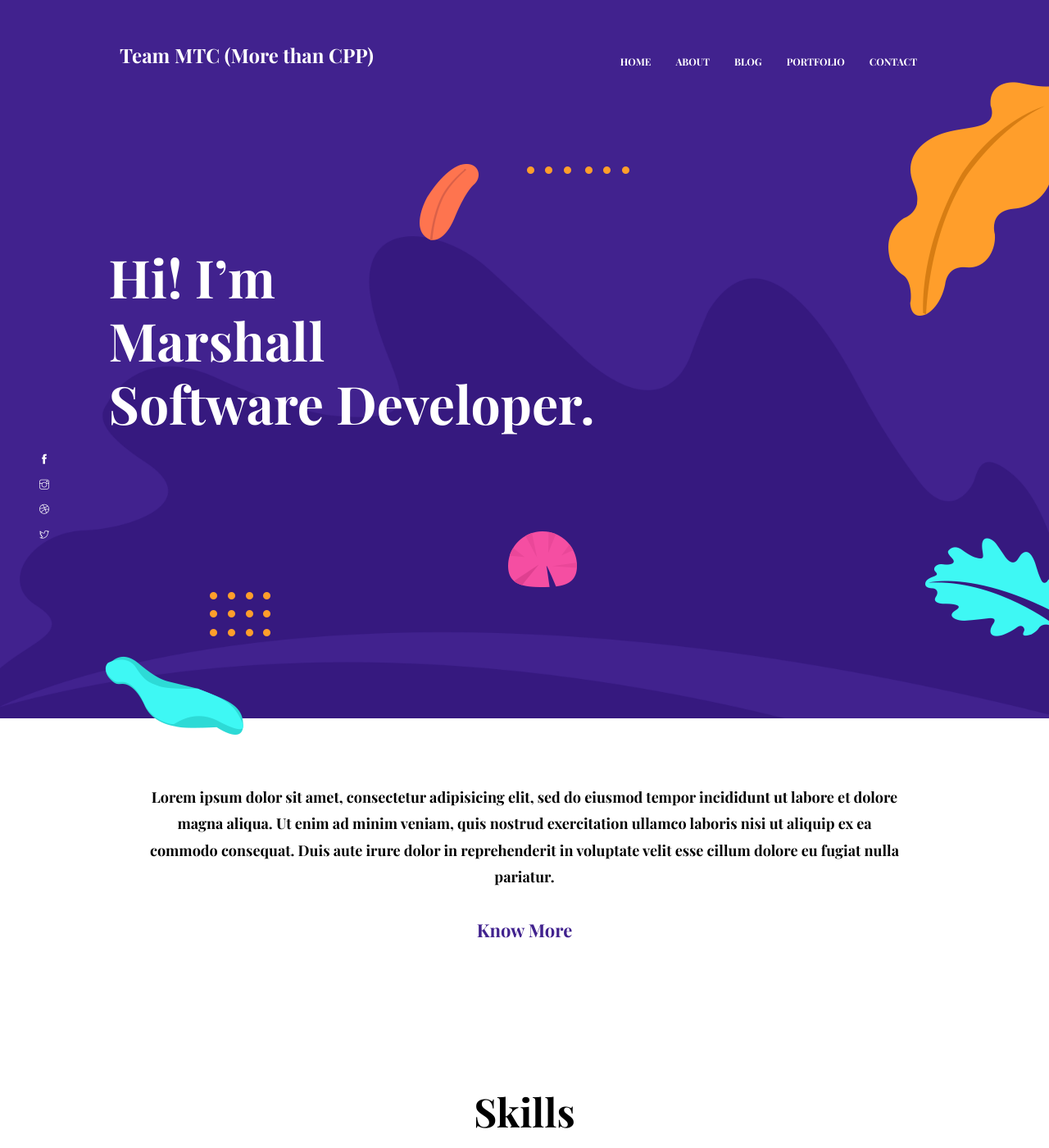
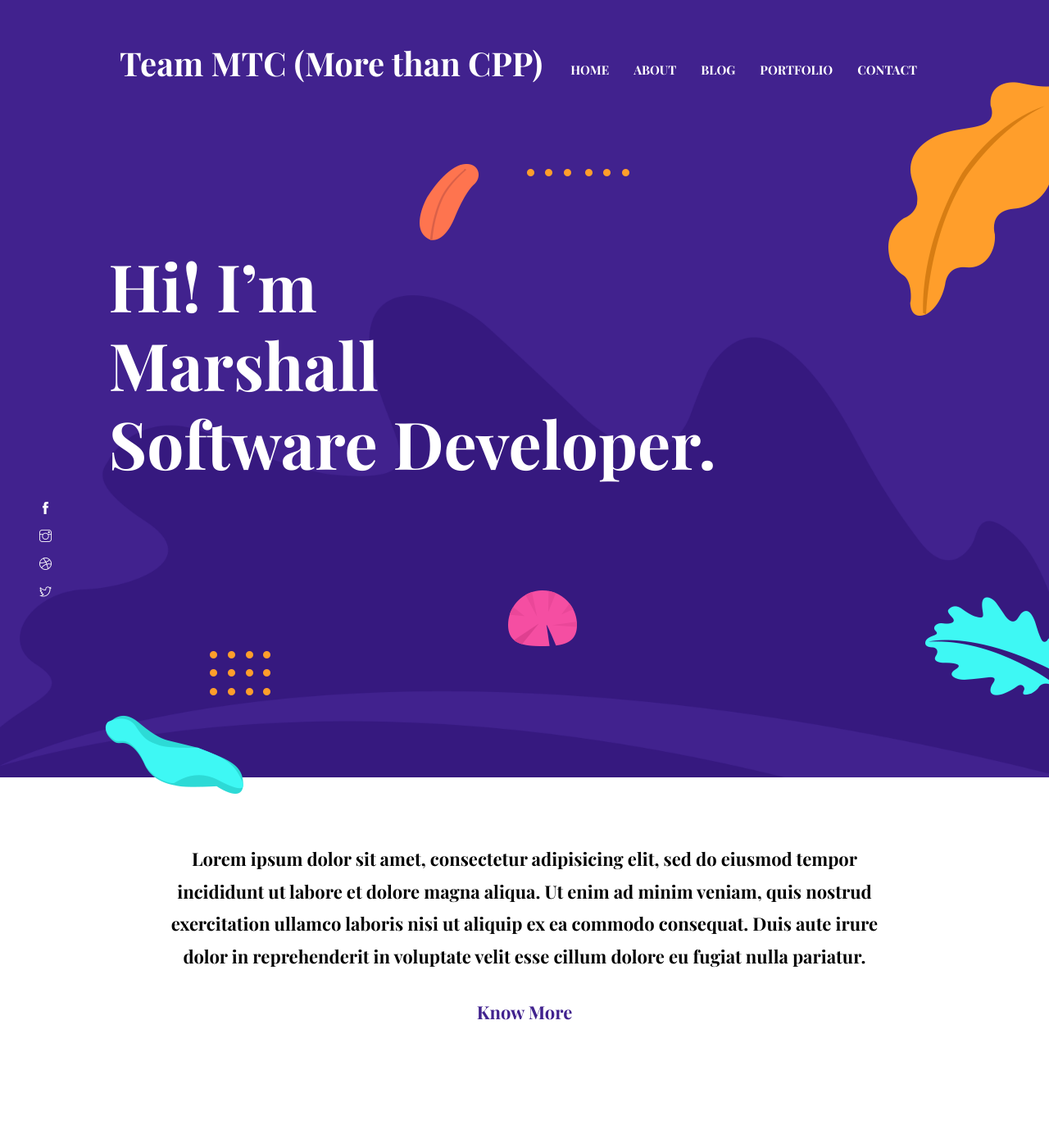
Before and after one commit to teammtc/teammtc.github.io, a Jekyll site: the page built from index.html, in a window 1280 px wide and 1400 px high. Shown: the whole window at 82% size. Built offline with Jekyll 4.4.1, drawn with Linux system fonts in a browser that asks for light colours.

Commit message:
font size 원상복귀

```diff
--- a/assets/scss/_typography.scss
+++ b/assets/scss/_typography.scss
@@ -5,18 +5,18 @@ body {
   line-height: 1.2;
   font-family: $primary-font;
   -webkit-font-smoothing: antialiased;
-  font-size: 12px;
+  font-size: 15px;
   color: $text-color;
 }
 
 p, .paragraph {
   font-weight: 400;
   color: $text-color;
-  font-size: 12px;
+  font-size: 15px;
   line-height: 1.8;
   font-family: $primary-font;
   &-lg{
-    font-size: 18px;
+    font-size: 22px;
   }
 }
 
@@ -27,31 +27,31 @@ h1,h2,h3,h4,h5,h6 {
 }
 
 h1, .h1{
-  font-size: 64px;
+  font-size: 80px;
   @include desktop {
-    font-size: 48px;
+    font-size: 65px;
   }
 }
 
 h2, .h2{
-  font-size: 48px;
+  font-size: 60px;
   @include desktop {
-    font-size: 36px;
+    font-size: 50px;
   }
 }
 
 h3, .h3{
-  font-size: 24px;
+  font-size: 40px;
 }
 
 h4, .h4{
+  font-size: 22px;
+}
+
+h5, .h5{
   font-size: 18px;
 }
 
-h5, .h5{
+h6, .h6{
   font-size: 14px;
 }
-
-h6, .h6{
-  font-size: 12px;
-}
```
